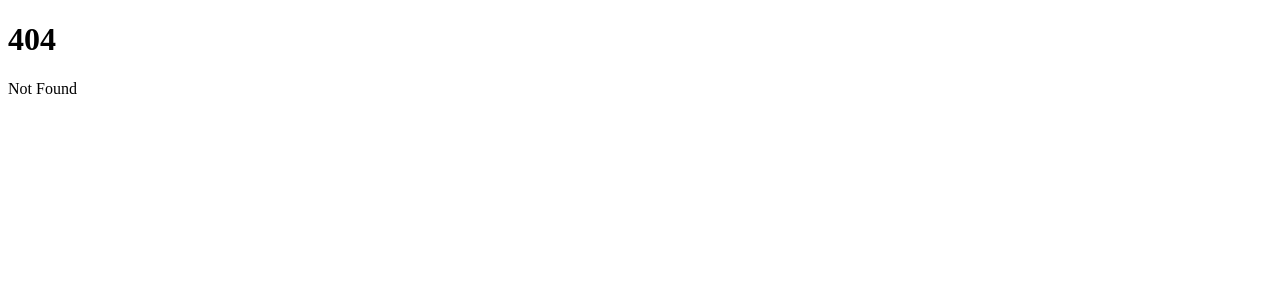
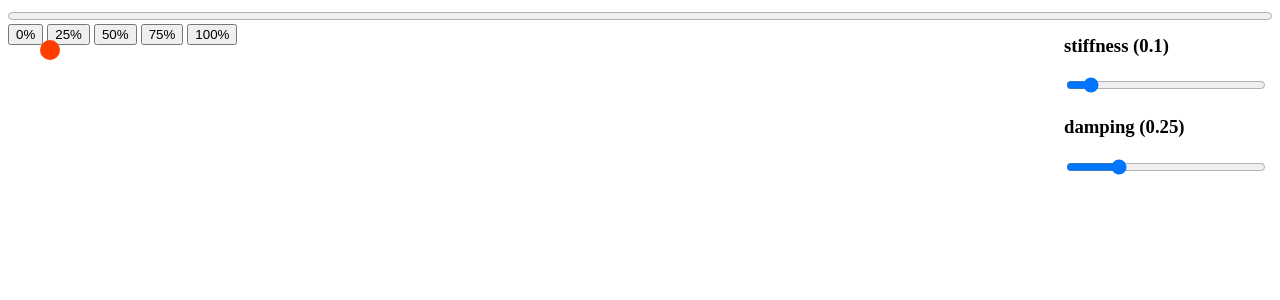
Before and after one commit to hr-ysakamoto/diet-app, a SvelteKit app: page /tutorial/svelte/advanced/motion in a window 1280 px wide. Before the commit this address had no page. Shown: the top 300 px of the page. Built offline with nearby package versions, Linux system fonts and the light colour scheme.

Commit message:
feat: tutorial: custom js transitions

```diff
--- /dev/null
+++ b/src/routes/tutorial/svelte/advanced/motion/+page.svelte
@@ -0,0 +1,96 @@
+<script lang="ts">
+  import { tweened, spring } from "svelte/motion";
+  import { cubicOut } from "svelte/easing";
+
+  const progress = tweened(0, {
+    duration: 400,
+    easing: cubicOut,
+  });
+
+  let coords = spring(
+    { x: 50, y: 50 },
+    {
+      stiffness: 0.1,
+      damping: 0.25,
+    },
+  );
+  let size = spring(10);
+</script>
+
+<progress value={$progress} />
+
+<button on:click={() => progress.set(0)}> 0% </button>
+
+<button on:click={() => progress.set(0.25)}> 25% </button>
+
+<button on:click={() => progress.set(0.5)}> 50% </button>
+
+<button on:click={() => progress.set(0.75)}> 75% </button>
+
+<button on:click={() => progress.set(1)}> 100% </button>
+
+<svg
+  role="presentation"
+  on:mousemove={(e) => {
+    coords.set({ x: e.clientX, y: e.clientY });
+  }}
+  on:mousedown={() => size.set(30)}
+  on:mouseup={() => size.set(10)}
+>
+  <circle cx={$coords.x} cy={$coords.y} r={$size} />
+</svg>
+
+<div class="controls">
+  <label>
+    <h3>stiffness ({coords.stiffness})</h3>
+    <input
+      bind:value={coords.stiffness}
+      type="range"
+      min="0.01"
+      max="1"
+      step="0.01"
+    />
+  </label>
+
+  <label>
+    <h3>damping ({coords.damping})</h3>
+    <input
+      bind:value={coords.damping}
+      type="range"
+      min="0.01"
+      max="1"
+      step="0.01"
+    />
+  </label>
+</div>
+
+<style>
+  progress {
+    display: block;
+    width: 100%;
+  }
+
+  svg {
+    position: absolute;
+    width: 100%;
+    height: 100%;
+    left: 0;
+    top: 0;
+  }
+
+  circle {
+    fill: #ff3e00;
+  }
+
+  .controls {
+    position: absolute;
+    top: 1em;
+    right: 1em;
+    width: 200px;
+    user-select: none;
+  }
+
+  .controls input {
+    width: 100%;
+  }
+</style>
```
Also changed, not shown: src/routes/tutorial/svelte/advanced/transitions/+page.svelte (added, +15 -0 lines), src/routes/tutorial/svelte/advanced/transitions/custom-css/+page.svelte (added, +47 -0 lines), src/routes/tutorial/svelte/advanced/transitions/custom-js/+page.svelte (added, +36 -0 lines).
